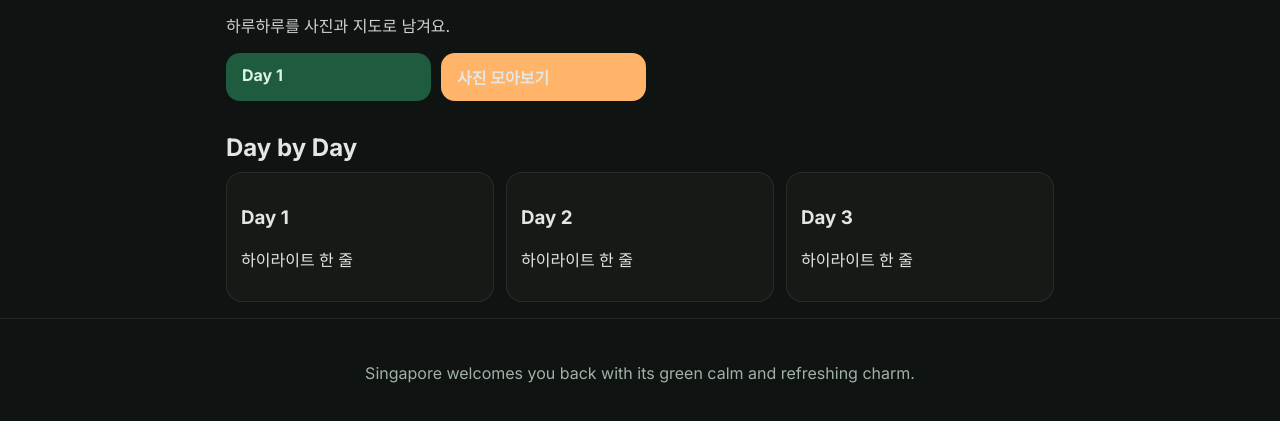
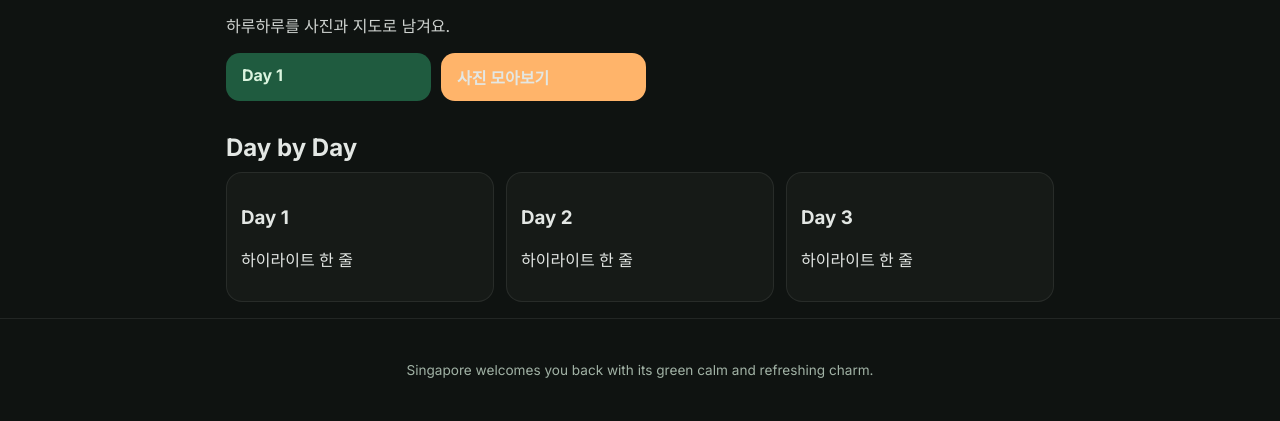
Before and after one commit to bse0531/singapore-202508, a plain HTML site: page index.html in a window 1280 px wide. Shown: the part 197-618 px from the top of the page. Drawn offline with nearby package versions, Linux system fonts and the light colour scheme.

Commit message:
Update styles.css

```diff
--- a/styles.css
+++ b/styles.css
@@ -37,6 +37,10 @@ a{color:var(--accent);text-decoration:none}
 .btn.accent{background:var(--accent);color:var(--ink-on-accent)}
 
 .site-footer{padding:28px 12px;color:var(--muted);text-align:center;border-top:1px solid var(--border)}
+.site-footer p{
+  font-size: 0.85rem;   /* 기본보다 약간 작음 */
+  line-height: 1.4;
+}
 
 .hero{padding:24px 0 12px}
 .cta-col{display:grid;grid-template-columns:1fr 1fr;gap:10px;max-width:420px}
```
